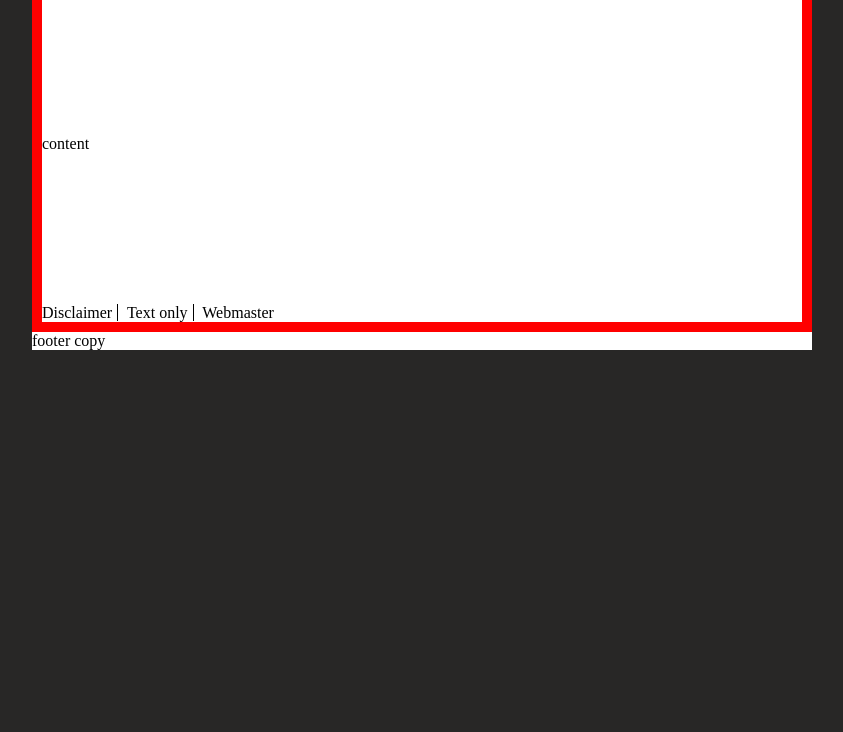
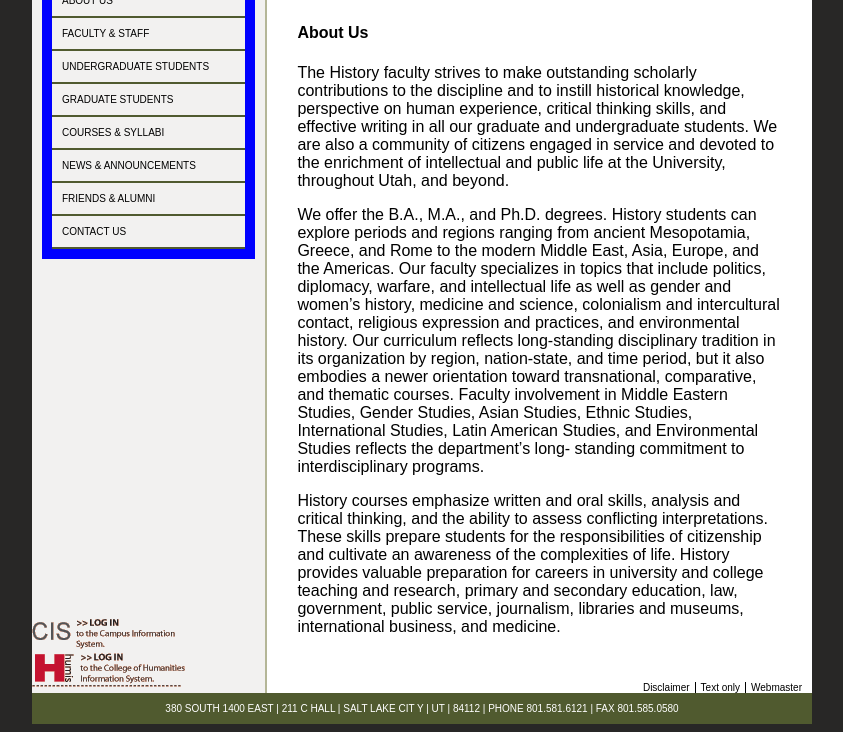
Before and after one commit to NikolaiLangloisUMN/5342_HUMIS_homepage, a plain HTML site: page inner-layout.html in a window 1280 px wide. Shown: the part 218-950 px from the top of the page, without its empty margins (218-1061 px from the left). Before the commit the page ends 800 px from the top, so only its background shows below. Drawn offline with Linux system fonts and the light colour scheme.

Commit message:
WIP: wrapped up the fully-responsive layout, now ironing out the styling

```diff
--- a/inner-layout.html
+++ b/inner-layout.html
@@ -16,6 +16,25 @@
     </header>
 
     <section class="middle">
+        <div class="left-side">
+            <nav class="left-nav">
+                <a href="#">About us</a>
+                <a href="#">Faculty &amp; staff</a>
+                <a href="#">Undergraduate students</a>
+                <a href="#">Graduate students</a>
+                <a href="#">Courses &amp; syllabi</a>
+                <a href="#">News &amp; announcements</a>
+                <a href="#">Friends &amp; alumni</a>
+                <a href="#">Contact us</a>
+            </nav>
+
+            <div class="login-links">
+                <img src="files/login-cis.gif" alt="Log into CIS"/>
+                <img src="files/login-humis.gif" alt="Log into HUMIS"/>
+            </div>
+        </div>
+
+        <section class="inner">
 
             <nav class="drop-down-menu">
                 <label for="major-navigation">
@@ -43,7 +62,38 @@
             </nav>
 
             <main>
-            content
+                <h1>About Us</h1>
+
+                <p>The History faculty strives to make outstanding scholarly contributions to the discipline
+                    and to instill historical knowledge, perspective on human experience, critical thinking
+                    skills, and effective writing in all our graduate and undergraduate students. We are
+                    also a community of citizens engaged in service and devoted to the enrichment of
+                    intellectual and public life at the University, throughout Utah, and beyond.</p>
+
+                <p>We offer the B.A., M.A., and Ph.D. degrees. History
+                    students can explore periods and regions ranging
+                    from ancient Mesopotamia, Greece, and Rome to the
+                    modern Middle East, Asia, Europe, and the Americas.
+                    Our faculty specializes in topics that include politics,
+                    diplomacy, warfare, and intellectual life as well as
+                    gender and women’s history, medicine and science,
+                    colonialism and intercultural contact, religious
+                    expression and practices, and environmental history.
+                    Our curriculum reflects long-standing disciplinary
+                    tradition in its organization by region, nation-state,
+                    and time period, but it also embodies a newer
+                    orientation toward transnational, comparative, and
+                    thematic courses. Faculty involvement in Middle
+                    Eastern Studies, Gender Studies, Asian Studies, Ethnic Studies, International Studies,
+                    Latin American Studies, and Environmental Studies reflects the department’s long-
+                    standing commitment to interdisciplinary programs.</p>
+
+                <p>History courses emphasize written and oral skills, analysis and critical thinking, and
+                    the ability to assess conflicting interpretations. These skills prepare students for the
+                    responsibilities of citizenship and cultivate an awareness of the complexities of life.
+                    History provides valuable preparation for careers in university and college teaching
+                    and research, primary and secondary education, law, government, public service,
+                    journalism, libraries and museums, international business, and medicine.</p>
             </main>
 
             <nav class="minor bottom">
@@ -53,9 +103,10 @@
             </nav>
 
         </section>
+    </section>
 
     <footer>
-        footer copy
+        380 SOUTH 1400 EAST | 211 C HALL | SALT LAKE CIT Y | UT | 84112 | PHONE 801.581.6121 | FAX 801.585.0580
     </footer>
 
 </section>
--- a/inner-styles.css
+++ b/inner-styles.css
@@ -1,8 +1,16 @@
+:root {
+    --engDeptGreen: #505A2F;
+    --black: #000;
+    --green-light: #B4B697;
+    --grey-light: #F2F1F0;
+}
+
 /* Mobile first */
 body {
     background-color: #282726;
     display: flex;
     justify-content: center;
+    font-family: Arial, Helvetica, sans-serif;
 
     section.container {
         background-color: white;
@@ -19,17 +27,29 @@
         }
 
         section.middle {
+            height: 100%;
             display: flex;
             flex-direction: column;
-            border: 10px solid red;
+
+            div.left-side {
+                display: none;
+            }
+
+            section.inner {
+                display: flex;
+                flex-direction: column;
+                justify-content: space-between;
                 height: 100%;
-            justify-content: space-between;
 
                 nav.drop-down-menu {
                     /*display: none;*/
                 }
 
                 nav.minor {
+                    display: flex;
+                    justify-content: center;
+                    font-size: 10px;
+
                     a {
                         color: var(--black);
                         border-right: 1px solid black;
@@ -50,16 +70,68 @@
                         }
                     }
                 }
+
+                main {
+                    padding: 30px;
+                }
+            }
+        }
+
+        footer {
+            color: white;
+            background-color: var(--engDeptGreen);
+            text-align: center;
+            padding: 10px;
+            font-size: 10px;
         }
 
 
         /* Tablet and up overrides */
         @media screen and (width >= 600px) {
             section.middle {
+                flex-direction: row;
+
+                div.left-side {
+                    display: flex;
+                    flex-direction: column;
+                    justify-content: space-between;
+                    width: 30%;
+                    background-color: var(--grey-light);
+                    border-right: 2px solid var(--green-light);
+
+                    nav.left-nav {
+                        margin: 20px 10px 0;
+                        border: 10px solid blue;
+
+                        a {
+                            display: block;
+                            text-transform: uppercase;
+                            font-size: 10px;
+                            color: var(--black);
+                            border-bottom: 2px solid var(--engDeptGreen);
+                            text-decoration: none;
+                            padding: 10px 0 10px 10px;
+
+                            &:hover {
+                                background-color: var(--engDeptGreen);
+                                color: #fff;
+                            }
+                        }
+                    }
+                }
+
+                section.inner {
+                    width: 70%;
+
                     nav.drop-down-menu {
                         display: none;
+                    }
+
+                    nav.minor {
+                        justify-content: flex-end;
                     }
                 }
             }
         }
     }
+}
```
Lines whose indentation alone changed are shown as unchanged.
